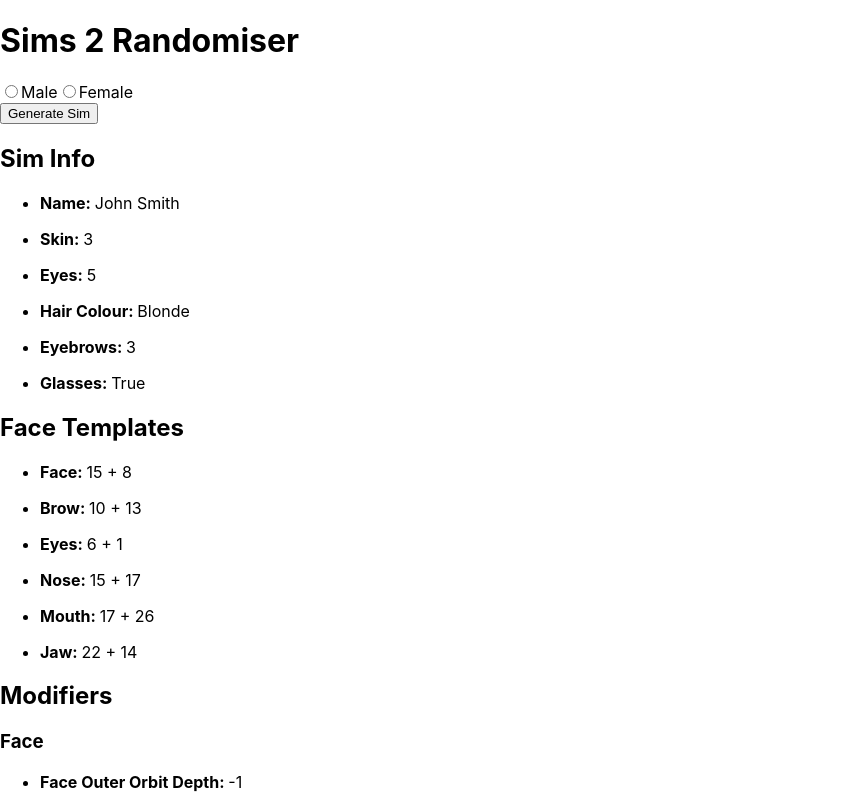
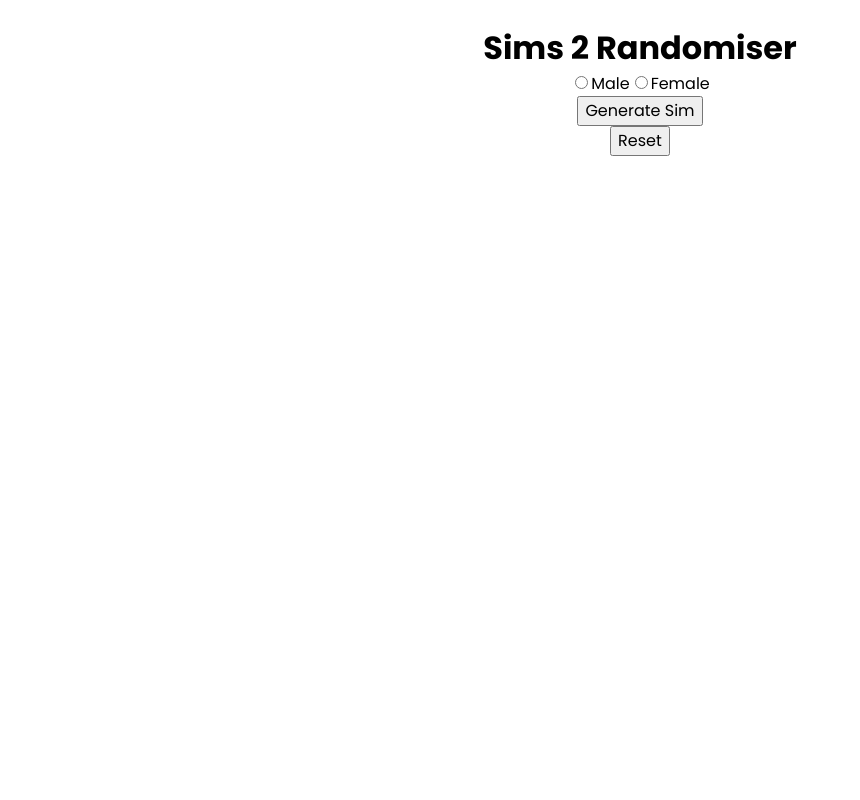
Before and after one commit to HaylzRandom/sims2-randomiser, a React (Create React App) app: page / in a window 1280 px wide. Shown: the top 800 px of the page, without its empty margins (0-860 px from the left). Built offline with nearby package versions, Linux system fonts and the light colour scheme.

Commit message:
Finished functionality

```diff
--- a/src/components/Attributes/Attributes.js
+++ b/src/components/Attributes/Attributes.js
@@ -1,4 +1,6 @@
 import { useEffect, useState } from 'react';
+
+import './attributes.css';
 
 const aspirationsArr = [
 	'Family',
@@ -61,40 +63,51 @@
 	'Blue Eyes',
 ];
 
-const Attributes = ({ gender }) => {
+const Attributes = ({ generateSim }) => {
 	const [turnOns, setTurnOns] = useState([]);
 	const [turnOff, setTurnOff] = useState('');
+	const [favouriteColour, setFavouriteColour] = useState('#2563de');
 
-	useEffect(() => {}, [gender]);
+	useEffect(() => {
+		generateFavouriteColour();
+		generateTurnOnsOffs();
+	}, [generateSim]);
 
+	const generateZodiacSign = () => {
+		return zodiacsArr[Math.floor(Math.random() * zodiacsArr.length)];
+	};
+
+	const generateAspiration = () => {
+		return aspirationsArr[Math.floor(Math.random() * aspirationsArr.length)];
+	};
+
+	const generateFavouriteColour = () => {
+		setFavouriteColour('#' + Math.floor(Math.random() * 16777215).toString(16));
+	};
+
+	// Need to find a better method
 	const generateTurnOnsOffs = () => {
 		let count = 1;
 		let values = [];
+		let newTurnOns = [];
 
 		while (count <= 3) {
-			let arrVal;
-
-			if (count !== 3) {
-				arrVal =
-					turnOnsOffArr[Math.floor(Math.random() * turnOnsOffArr.length)];
-
-				values.push(turnOnsOffArr.filter((val) => val === arrVal));
-				console.log('Values', values);
-
-				console.log(arrVal, count);
-				console.log('TurnOns', turnOns);
-			} else {
-				setTurnOff(
-					turnOnsOffArr[Math.floor(Math.random() * turnOnsOffArr.length)]
-				);
-			}
+			values.push(
+				turnOnsOffArr[Math.floor(Math.random() * turnOnsOffArr.length)]
+			);
 
 			count++;
 		}
-		console.log('Values end', values);
-		setTurnOns(values, ...turnOns);
-		console.log(turnOff);
-		console.log(turnOns);
+
+		newTurnOns.push(values[0]);
+		newTurnOns.push(values[1]);
+		setTurnOff(values[2]);
+
+		setTurnOns(newTurnOns);
+	};
+
+	const generateRandomRoll = () => {
+		return Math.floor(Math.random() * (10 - 1 + 1)) + 1;
 	};
 
 	return (
@@ -107,12 +120,14 @@
 					<ul className='sim-attributes__list'>
 						<li>
 							<p>
-								<span className='title'>Aspiration: </span>
+								<span className='title'>Aspiration: </span>{' '}
+								{generateAspiration()}
 							</p>
 						</li>
 						<li>
 							<p>
-								<span className='title'>Zodiac Sign: </span>
+								<span className='title'>Zodiac Sign: </span>{' '}
+								{generateZodiacSign()}
 							</p>
 						</li>
 						<li>
@@ -129,21 +144,29 @@
 						<li>
 							<p>
 								<span className='title'>Interest Rolls: </span>
+								{generateRandomRoll()}
 							</p>
 						</li>
 						<li>
 							<p>
 								<span className='title'>Personality Rolls: </span>
+								{generateRandomRoll()}
 							</p>
 						</li>
 						<li>
 							<p>
 								<span className='title'>Hobby Rolls: </span>
+								{generateRandomRoll()}
 							</p>
 						</li>
 						<li>
 							<p>
-								<span className='title'>Favourite Colour: </span>
+								<span className='title'>Favourite Colour: </span>{' '}
+								<span
+									className='colour'
+									style={{ backgroundColor: favouriteColour }}>
+									{favouriteColour}
+								</span>
 							</p>
 						</li>
 					</ul>
--- /dev/null
+++ b/src/components/Attributes/attributes.css
@@ -0,0 +1,9 @@
+.colour {
+    width: 50px;
+    aspect-ratio: 1 / 2;
+    color: black;
+    padding: 0.5em;
+    border-radius: 1000vw;
+    text-transform: uppercase;
+    font-weight: bold;
+}
--- a/src/components/FaceTemplates/FaceTemplates.js
+++ b/src/components/FaceTemplates/FaceTemplates.js
@@ -1,8 +1,19 @@
 const templates = ['face', 'brow', 'eyes', 'nose', 'mouth', 'jaw'];
+
+const maleMin = 1;
+const maleMax = 55;
+const femaleMin = 1;
+const femaleMax = 54;
 
 const FaceTemplates = ({ gender }) => {
 	const generateFaceTemplates = () => {
-		return Math.floor(Math.random() * (27 - 1 + 1)) + 1;
+		if (gender === 'male') {
+			return Math.floor(Math.random() * (maleMax - maleMin + 1)) + maleMin;
+		} else {
+			return (
+				Math.floor(Math.random() * (femaleMax - femaleMin + 1)) + femaleMin
+			);
+		}
 	};
 
 	return (
--- a/src/components/SimInfo/SimInfo.js
+++ b/src/components/SimInfo/SimInfo.js
@@ -8,7 +8,7 @@
 const eyebrowsMin = 1;
 const eyebrowsMax = 4;
 
-const SimInfo = ({ gender }) => {
+const SimInfo = ({ gender, generateSim }) => {
 	const [hairColour, setHairColour] = useState('blonde');
 	const [name, setName] = useState('John Smith');
 	const [glasses, setGlasses] = useState(false);
@@ -24,7 +24,7 @@
 		generateSkinTone();
 		generateEyebrows();
 		generateHairColour();
-	}, [gender]);
+	}, [generateSim]);
 
 	const wearGlasses = () => {
 		setGlasses(Math.random() > 0.5 ? true : false);
--- a/src/components/SimMain/SimMain.js
+++ b/src/components/SimMain/SimMain.js
@@ -4,17 +4,24 @@
 import Attributes from '../Attributes/Attributes';
 import Modifiers from '../Modifiers/Modifiers';
 
+
 const SimMain = () => {
 	const [gender, setGender] = useState('');
 	const [generateSim, setgenerateSim] = useState(false);
 
-	const handleGender = (e) => {
-		setGender(e.target.value);
+	const generateSimBtn = (e) => {
+		e.preventDefault();
+		setgenerateSim(!generateSim);
 	};
 
-	const generateSimBtn = () => {
-		setgenerateSim(true);
-	};
+	const content = (
+		<>
+			<SimInfo gender={gender} generateSim={generateSim} />
+			<FaceTemplates gender={gender} />
+			<Modifiers />
+			<Attributes generateSim={generateSim} />
+		</>
+	);
 
 	return (
 		<>
@@ -28,7 +35,7 @@
 								name='gender'
 								id='male'
 								value='male'
-								onChange={handleGender}
+								onChange={(e) => setGender(e.target.value)}
 							/>
 							<label htmlFor='male'>Male</label>
 							<input
@@ -36,7 +43,7 @@
 								name='gender'
 								id='female'
 								value='female'
-								onChange={handleGender}
+								onChange={(e) => setGender(e.target.value)}
 							/>
 							<label htmlFor='female'>Female</label>
 						</div>
@@ -44,14 +51,10 @@
 					</form>
 				</div>
 			</section>
-			{/* Sim Info */}
-			<SimInfo gender={gender} />
-			{/* Face Templates */}
-			<FaceTemplates gender={gender} />
-			{/* Modifiers */}
-			<Modifiers />
-			{/* Attributes */}
-			<Attributes gender={gender} />
+
+			{generateSim && content}
+
+			<button onClick={generateSimBtn}>Reset</button>
 		</>
 	);
 };
--- a/src/index.css
+++ b/src/index.css
@@ -1,13 +1,86 @@
+@import url('https://fonts.googleapis.com/css2?family=Poppins:wght@400;700&display=swap');
+
+
+/* Box sizing rules */
+*,
+*::before,
+*::after {
+  box-sizing: border-box;
+}
+
+/* Remove default margin */
+body,
+h1,
+h2,
+h3,
+h4,
+p,
+figure,
+blockquote,
+dl,
+dd {
+  margin: 0;
+}
+
+/* Remove list styles on ul, ol elements with a list role, which suggests default styling will be removed */
+ul[role='list'],
+ol[role='list'] {
+  list-style: none;
+}
+
+/* Set core root defaults */
+html:focus-within {
+  scroll-behavior: smooth;
+}
+
+/* Set core body defaults */
+body {
+  min-height: 100vh;
+  text-rendering: optimizeSpeed;
+  line-height: 1.5;
+}
+
+/* A elements that don't have a class get default styles */
+a:not([class]) {
+  text-decoration-skip-ink: auto;
+}
+
+/* Make images easier to work with */
+img,
+picture {
+  max-width: 100%;
+  display: block;
+}
+
+/* Inherit fonts for inputs and buttons */
+input,
+button,
+textarea,
+select {
+  font: inherit;
+}
+
+/* Remove all animations, transitions and smooth scroll for people that prefer not to see them */
+@media (prefers-reduced-motion: reduce) {
+  html:focus-within {
+    scroll-behavior: auto;
+  }
+
+  *,
+  *::before,
+  *::after {
+    animation-duration: 0.01ms !important;
+    animation-iteration-count: 1 !important;
+    transition-duration: 0.01ms !important;
+    scroll-behavior: auto !important;
+  }
+}
+
 body {
   margin: 0;
-  font-family: -apple-system, BlinkMacSystemFont, 'Segoe UI', 'Roboto', 'Oxygen',
-    'Ubuntu', 'Cantarell', 'Fira Sans', 'Droid Sans', 'Helvetica Neue',
-    sans-serif;
-  -webkit-font-smoothing: antialiased;
-  -moz-osx-font-smoothing: grayscale;
+  padding: 1.5em;
+  display: flex;
+  justify-content: center;
+  text-align: center;
+  font-family: 'Poppins', sans-serif;
 }
-
-code {
-  font-family: source-code-pro, Menlo, Monaco, Consolas, 'Courier New',
-    monospace;
-}
```
